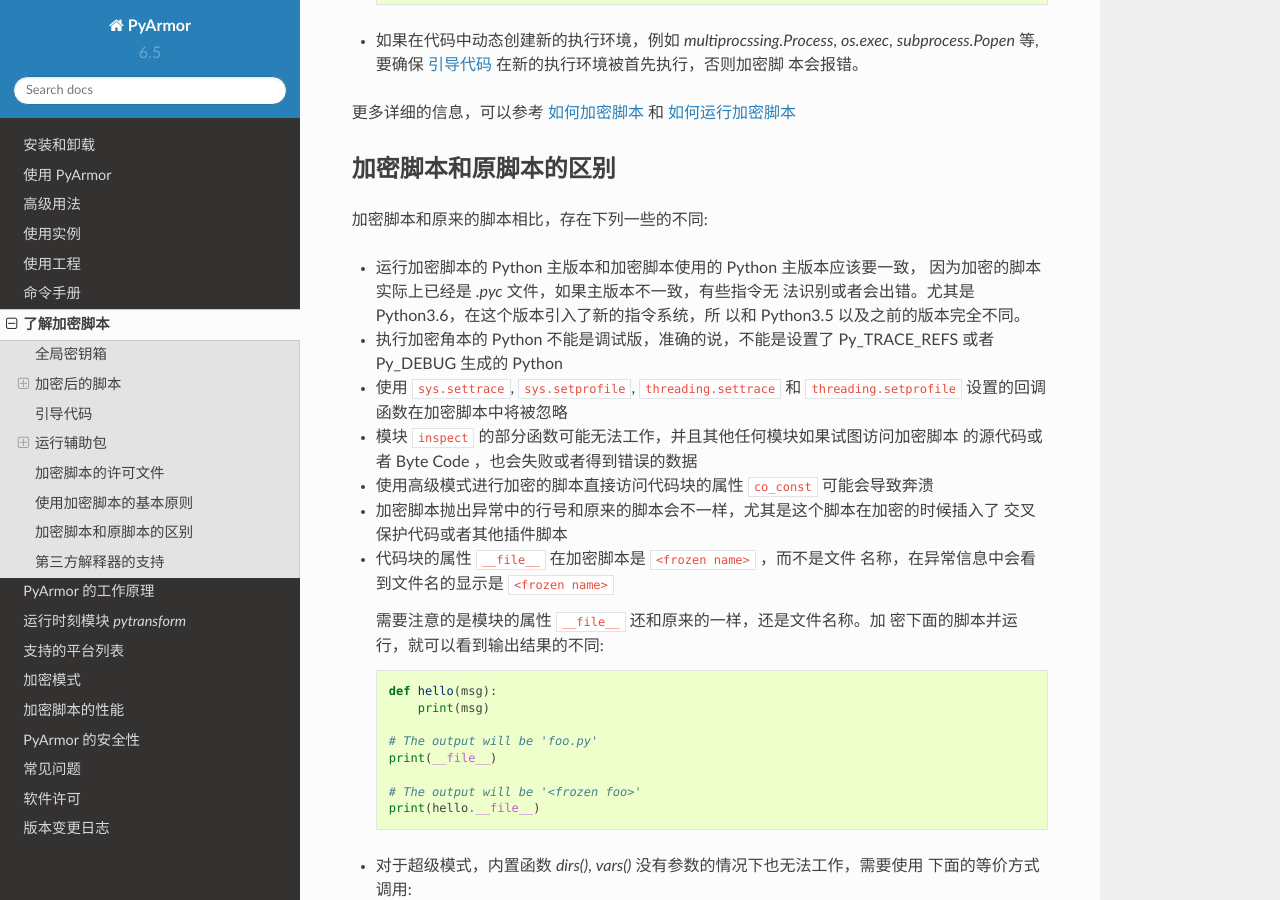
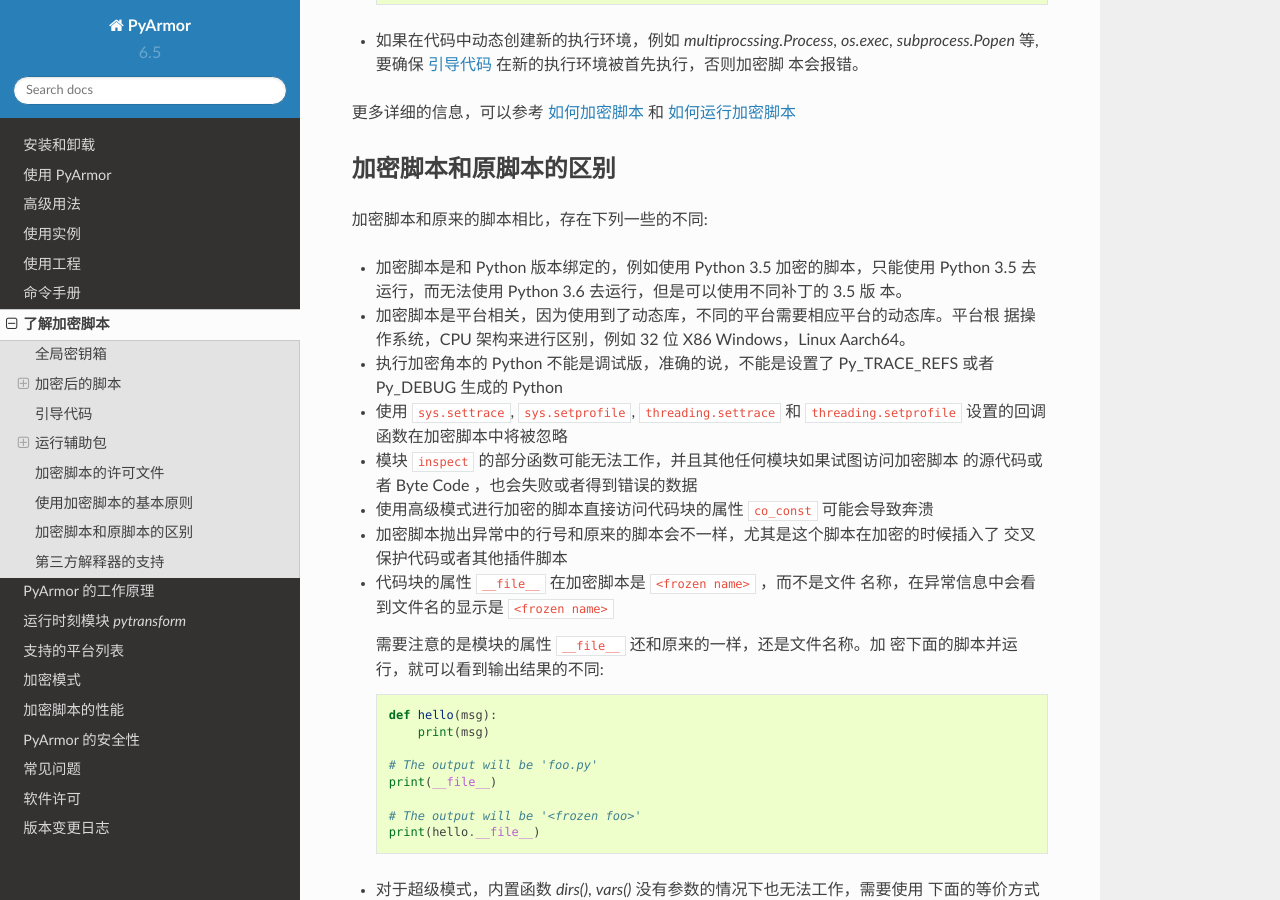
Before and after one commit to dashingsoft/pyarmor-docs-zh, a Sphinx documentation site: the page built from docs/understand-obfuscated-scripts.rst, in a window 1280 px wide and 900 px high, scrolled down 4741 px. Built offline with Sphinx 7.4.7 and the Read the Docs theme 2.0.0, drawn with Linux system fonts in a browser that asks for light colours.

Commit message:
Refine obfucated difference

```diff
--- a/docs/understand-obfuscated-scripts.rst
+++ b/docs/understand-obfuscated-scripts.rst
@@ -243,13 +243,15 @@
 
 加密脚本和原来的脚本相比，存在下列一些的不同:
 
-* 运行加密脚本的 Python 主版本和加密脚本使用的 Python 主版本应该要一致，
-  因为加密的脚本实际上已经是 `.pyc` 文件，如果主版本不一致，有些指令无
-  法识别或者会出错。尤其是 Python3.6，在这个版本引入了新的指令系统，所
-  以和 Python3.5 以及之前的版本完全不同。
+* 加密脚本是和 Python 版本绑定的，例如使用 Python 3.5 加密的脚本，只能使用
+  Python 3.5 去运行，而无法使用 Python 3.6 去运行，但是可以使用不同补丁的 3.5 版
+  本。
 
-* 执行加密角本的 Python 不能是调试版，准确的说，不能是设置了
-  Py_TRACE_REFS 或者 Py_DEBUG 生成的 Python
+* 加密脚本是平台相关，因为使用到了动态库，不同的平台需要相应平台的动态库。平台根
+  据操作系统，CPU 架构来进行区别，例如 32 位 X86 Windows，Linux Aarch64。
+
+* 执行加密角本的 Python 不能是调试版，准确的说，不能是设置了 Py_TRACE_REFS 或者
+  Py_DEBUG 生成的 Python
 
 * 使用 ``sys.settrace``, ``sys.setprofile``, ``threading.settrace`` 和
   ``threading.setprofile`` 设置的回调函数在加密脚本中将被忽略
```
